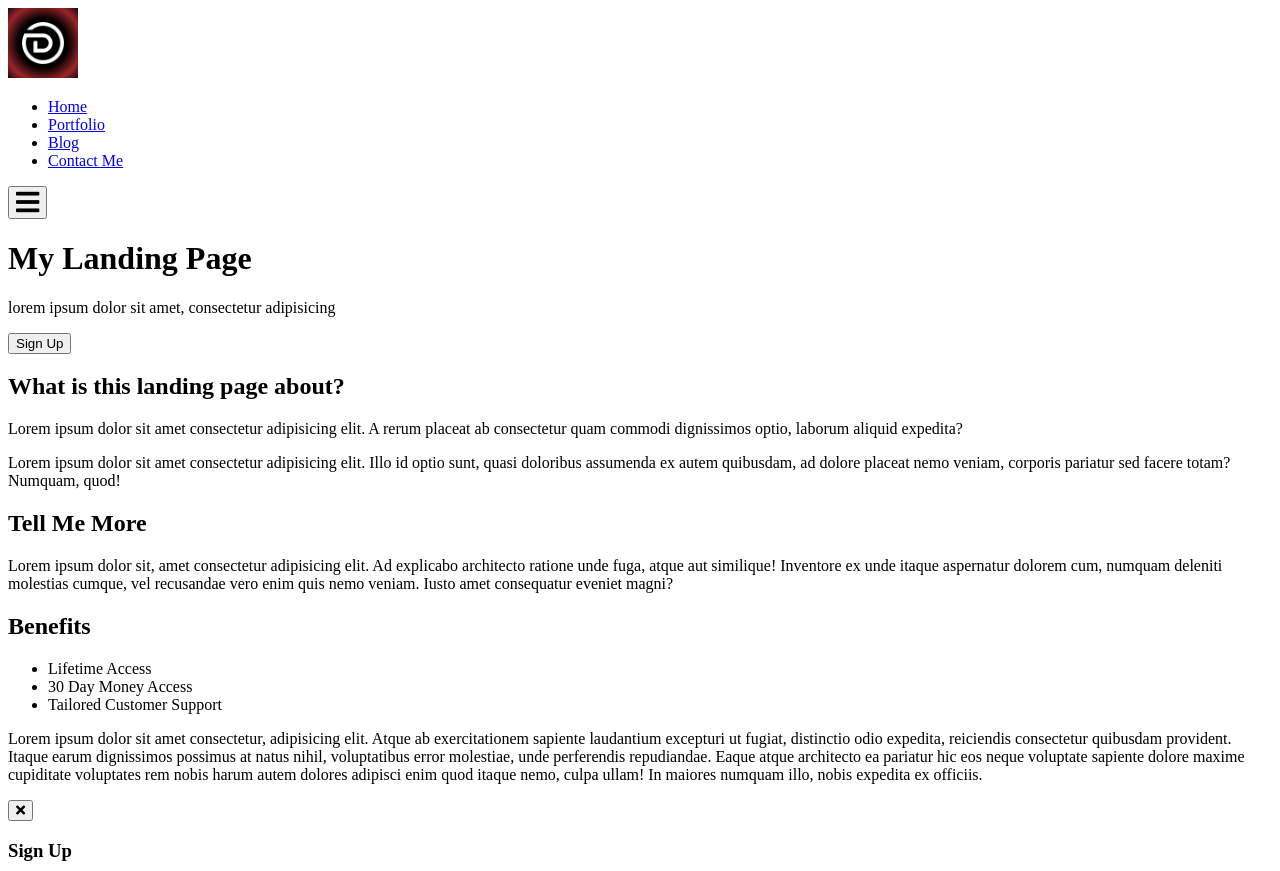
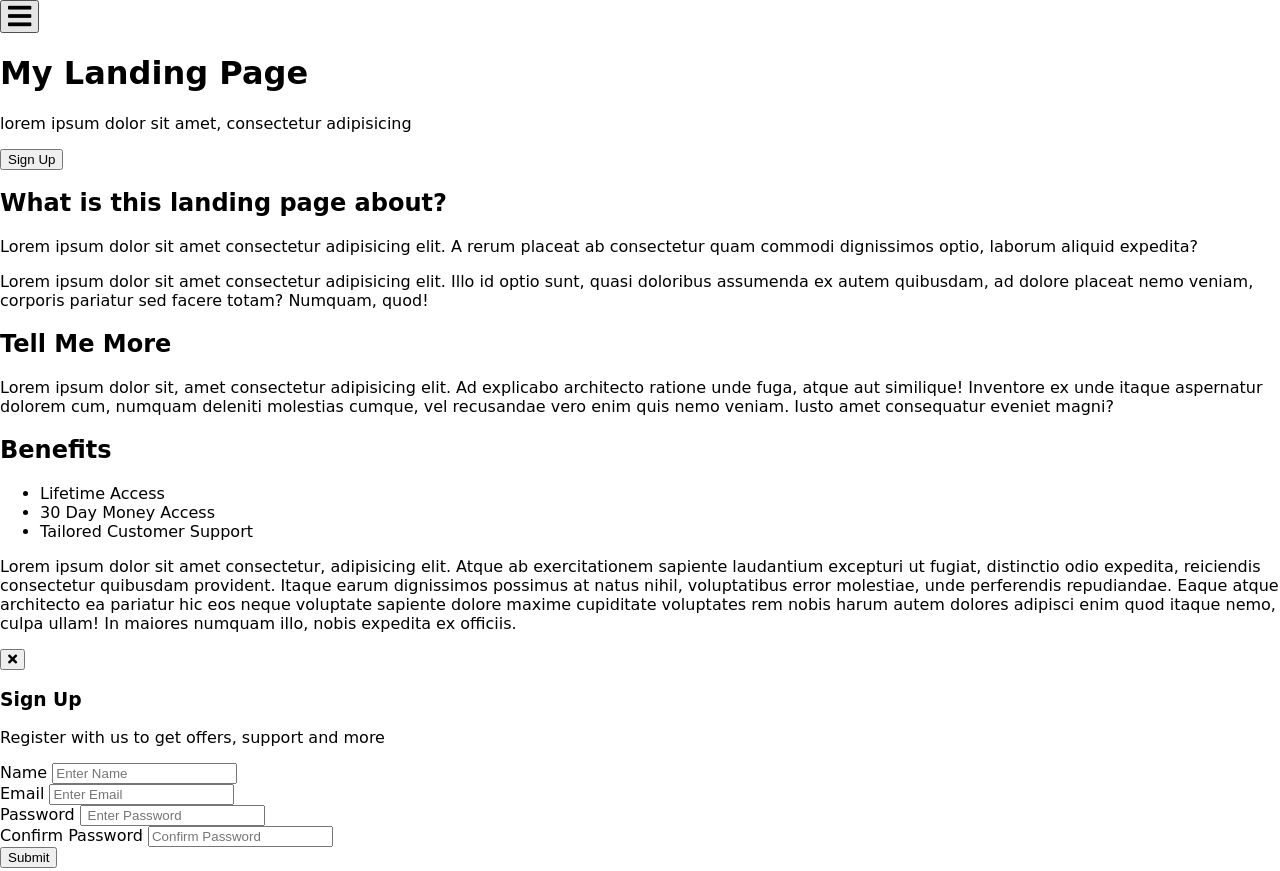
Before and after one commit to Doven-Obertinca/modal-menu-slider-vanillajs, a plain HTML site: page index.html in a window 1280 px wide. Shown: the top 871 px of the page. Drawn offline with Linux system fonts and the light colour scheme; a web font is replaced by a local one.

Commit message:
done with styling

```diff
--- a/index.html
+++ b/index.html
@@ -14,9 +14,9 @@
     <title>Modal Menu Slider</title>
   </head>
   <body>
-    <nav>
+    <nav id="navbar">
       <div class="logo">
-        <img src="./img/doven-logo.png" alt="user" width="70" height="70" />
+        <img src="./img/doven-logo.png" alt="user" />
       </div>
       <ul>
         <li><a href="#">Home</a></li>
--- a/style.css
+++ b/style.css
@@ -0,0 +1,72 @@
+@import url('https://fonts.googleapis.com/css2?family=Grape+Nuts&family=Open+Sans&family=Rubik+Wet+Paint&family=Shadows+Into+Light&family=Square+Peg&display=swap');
+
+
+:root{
+    --modal-duration: 1s;
+    --primary-color: #30336b;
+    --secondary-color: #be2edd;
+
+}
+
+*{
+    box-sizing: border-box;
+}
+
+body{
+    font-family: 'Grape Nuts', cursive;
+    font-family: 'Open Sans', sans-serif;
+    font-family: 'Rubik Wet Paint', cursive;
+    font-family: 'Shadows Into Light', cursive;
+    font-family: 'Square Peg', cursive;
+    margin: 0;
+}
+
+nav{
+    background-color: var(--primary-color);
+    border-right: 2px solid rgba(200, 200, 200, 0.1);
+    color: #fff;
+    position: fixed;
+    top: 0;
+    left: 0;
+    width: 200%;
+    height: 100vh;
+    z-index: 100;
+    transform: translateX(-100%);
+}
+
+nav .logo {
+    padding:30px 0;
+    text-align: center;
+}
+
+nav .logo img {
+    height: 75px;
+    width: 75px;
+    border-radius: 50%;
+}
+
+nav ul {
+    padding: 0;
+    list-style: none;
+    margin: 0;
+}
+
+nav ul li {
+    border-bottom: 2px solid rgba(200, 200, 200, 0.1);
+    padding: 20px;
+}
+
+nav ul li:first-of-type {
+    border-top: 2px solid rgba(200, 200, 200, 0.1);
+    padding: 20px;
+}
+
+nav ul li a {
+    color: #fff;
+    text-decoration: none;
+}
+
+nav ul li a:hover {
+
+    text-decoration: underline;
+}
```
